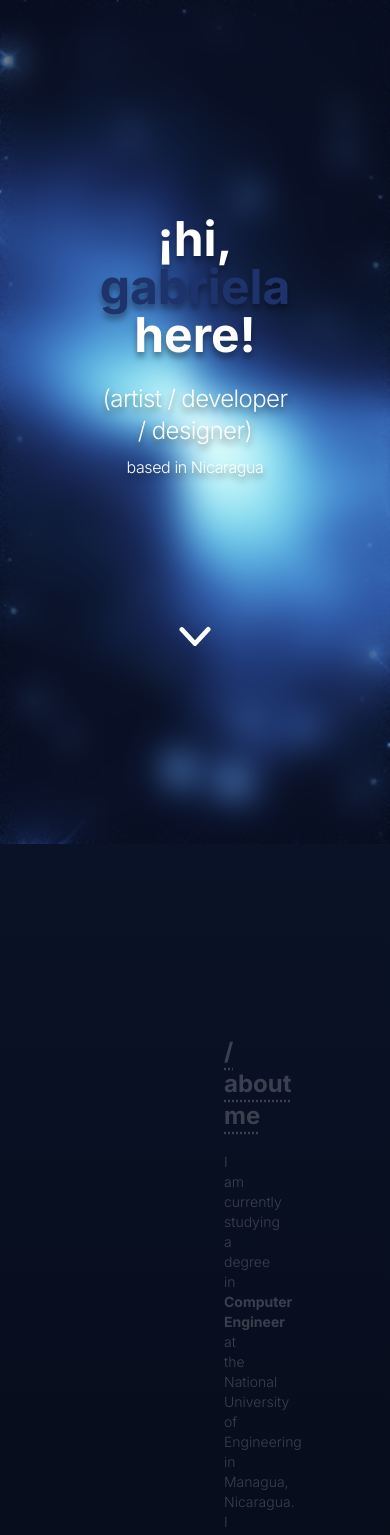
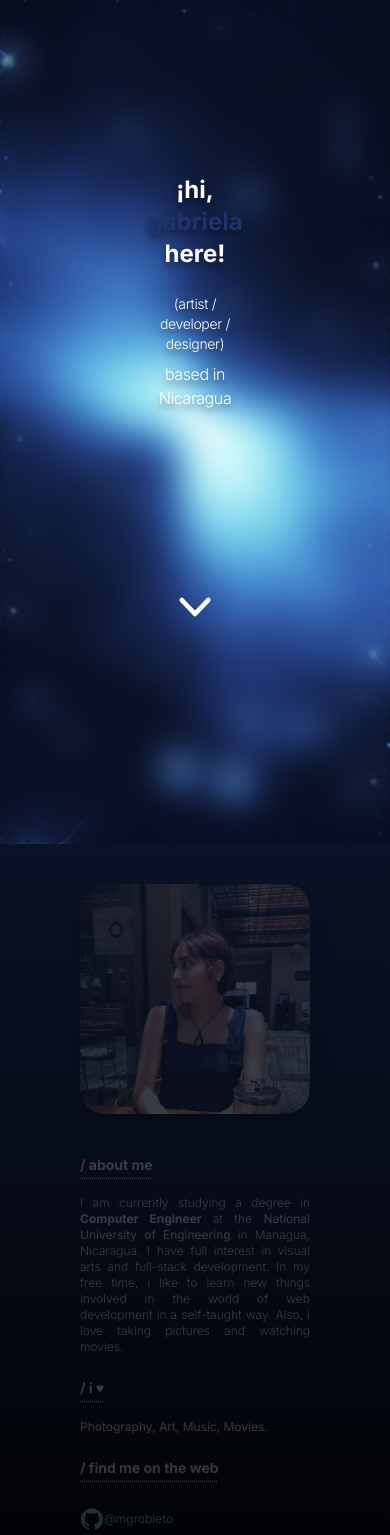
Before and after one commit to mgrobleto/marobleto-homepage, a Next.js app: page / in a window 390 px wide. Shown: the top 1535 px of the page. Built offline with nearby package versions, Linux system fonts and the light colour scheme.

Commit message:
checking and fixing responsive design

```diff
--- a/src/app/page.tsx
+++ b/src/app/page.tsx
@@ -10,7 +10,6 @@ export default function Home() {
       <ScrollObserver>
         <Intro />
         <About />
-        <ProjectsIntro />
         <Works />
       </ScrollObserver>
     </main>
--- a/src/components/about.tsx
+++ b/src/components/about.tsx
@@ -32,19 +32,19 @@ const About : React.FC = () => {
     }
 
     return (
-        <section ref={refContainer} className='min-h-screen sticky top-0 -z-10 bg-gradient-to-b from-[#0A1227] to-black py-20' style={{
+        <section ref={refContainer} className='lg:min-h-screen sticky top-0 -z-0 bg-gradient-to-b from-[#0A1227] to-black py-10 xl:py-20' style={{
             transform: `translateY(${progress})`
         }}>
-            <div className='flex flex-col xl:flex-row mx-20 py-28 px-36 justify-between'>
-                <div className='about-info-container flex flex-col max-w-2xl text-justify'>
-                    <div className={`${s.aboutText} about-introduction mb-5`} style={{
+            <div className='flex flex-col-reverse items-center xl:flex-row max-w-screen mx-20 xl:py-28 xl:px-36 justify-between'>
+                <div className='about-info-container flex flex-col max-w-2xl text-justify mt-10'>
+                    <div className={`${s.aboutText} about-introduction mb-auto xl:mb-5`} style={{
                         opacity: opacityForBlock(progress, 1)
                     }}>
                         <div className='about-introduction leading-tight'>
-                            <strong className='text-2xl md:text-3xl underline underline-offset-8 decoration-dotted'>/ about me</strong>
-                            <p className='text-sm font-light md:text-xl my-5'>
+                            <strong className='text-sm xl:text-3xl underline underline-offset-8 decoration-dotted'>/ about me</strong>
+                            <p className='text-xs font-light xl:text-xl my-5'>
                                 I am currently studying a degree in <b className='font-bold'>Computer Engineer </b>
-                                at the National University of Engineering in Managua, Nicaragua.
+                                at the <strong> National University of Engineering</strong> in Managua, Nicaragua.
                                 I have full interest in visual arts and full-stack development.
                                 In my free time, i like to learn new things involved in the world
                                 of web development in a self-taught way. Also, i love taking
@@ -52,22 +52,22 @@ const About : React.FC = () => {
                             </p>
                         </div>
                     </div>
-                    <div className={`${s.aboutText} about-hobbies mb-5 inline-block after:content-['_']`} style={{
+                    <div className={`${s.aboutText} about-hobbies xl:mb-5 inline-block after:content-['_']`} style={{
                         opacity: opacityForBlock(progress, 1)
                     }}>
                         <div className='about-introduction'>
-                            <strong className='text-2xl md:text-3xl underline underline-offset-8 decoration-dotted'>/ i ♥</strong>
-                            <p className='text-sm md:text-xl my-5'>
+                            <strong className='text-sm xl:text-3xl underline underline-offset-8 decoration-dotted'>/ i ♥</strong>
+                            <p className='text-xs xl:text-xl my-5'>
                                 Photography, Art, Music, Movies.
                             </p>
                         </div>
                     </div>
-                    <div className={`${s.aboutText} about-hobbies mb-5 inline-block`} style={{
+                    <div className={`${s.aboutText} about-hobbies xl:mb-5 inline-block`} style={{
                         opacity: opacityForBlock(progress, 1)
                     }}>
                         <div className='about-introduction'>
-                            <strong className='text-2xl md:text-3xl underline underline-offset-8 decoration-dotted'>/ find me on the web</strong>
-                            <div className='social-links flex flex-col text-[#92DEEF] text-sm md:text-md my-5'>
+                            <strong className='text-sm xl:text-3xl underline underline-offset-8 decoration-dotted'>/ find me on the web</strong>
+                            <div className='social-links flex flex-col text-[#92DEEF] text-xs lg:text-md my-5'>
                                 <SocialLink href='https://github.com/mgrobleto' icon={<GitHubIcon />}> @mgrobleto </SocialLink>
                                 <SocialLink href='https://www.instagram.com/marobleto/' icon={<InstagramIcon />}> @marobleto </SocialLink>
                                 <SocialLink href='https://twitter.com/marobleto_' icon={ <TwitterIcon  /> }> @marobleto_ </SocialLink>
@@ -75,17 +75,19 @@ const About : React.FC = () => {
                         </div>
                     </div>
                 </div>
-                <div className='about-image max-w-md transition-all duration-100 ease-in-out' style={{
-                    transform: `translateX(-${progress}rem)`,
+                <div className='about-image max-w-[500px] transition-all duration-100 ease-in-out' style={{
                     opacity: opacityForBlock(progress, 1),
-                }}>
+                    }}>
                     <Image
                         src="/assets/me.jpg"
+                        alt="about me photo"
                         layout='responsive'
-                        alt="about me photo"
-                        style={{borderRadius: '25px', boxShadow: '6px 13px 23px -5px rgba(0,0,0,.46)'}}
                         width={300}
-                        height={150}
+                        height={100}
+                        style={{
+                            borderRadius: 25,
+                            boxShadow: '6px 13px 23px -5px rgba(0,0,0,.46)',
+                        }}
                     />
                 </div>
             </div>
--- a/src/components/intro.tsx
+++ b/src/components/intro.tsx
@@ -38,17 +38,17 @@ const Intro : React.FC = () => {
                 fill
                 priority
             />
-            <div className="flex min-h-screen flex-col items-center justify-center p-24 backdrop-blur-lg">
-                <div className='p-12 font-bold z-10 drop-shadow-[0_5px_3px_rgba(0,0,0,0.4)] text-center flex-1 flex flex-col items-center justify-center'>
-                    <h1 className="mb-6 text-5xl xl:text-6xl">¡hi, <span className='text-[#1E336C]'>gabriela</span> here!</h1>
-                    <h2 className="font-light mb-2 text-2xl xl:text-2xl tracking-tight">
+            <div className="flex min-h-screen flex-col items-center justify-evenly p-24 backdrop-blur-lg">
+                <div className='p-12 font-bold z-10 drop-shadow-[0_5px_3px_rgba(0,0,0,0.4)] text-center flex flex-col items-center justify-center'>
+                    <h1 className="mb-6 text-2xl lg:text-6xl">¡hi, <span className='text-[#1E336C]'>gabriela</span> here!</h1>
+                    <h2 className="font-light mb-2 text-sm lg:text-2xl tracking-tight">
                         <p>(artist / developer / designer)</p>
                     </h2>
                     <h3 className='font-light mb-2 text-1xl xl:text-2xl tracking-tight'>
                         <p>based in Nicaragua</p>
                     </h3>
                 </div>
-                <div className={`flex-grow-0 mx-auto pb-20 md:pb-0 transition-all duration-1000 ${
+                <div className={`flex-grow-0 mx-auto py-20 md:pb-0 transition-all duration-1000 ${
                     imageLoaded ? 'opacity-100' : 'opacity-0 -translate-y-10'
                 }`}>
                     <Image
--- a/src/components/projects-intro.tsx
+++ b/src/components/projects-intro.tsx
@@ -2,7 +2,6 @@
 
 import React, { useRef, useContext } from 'react';
 import Image from 'next/image';
-import s from '../styles/about.module.css'
 import { ScrollContext } from '@/utils/scroll-observer';
 
 const opacityForBlock = (sectionProgress: number, blockNo: number) => {
@@ -15,7 +14,7 @@ export const ProjectsIntro : React.FC = () => {
     const { scrollY } = useContext(ScrollContext)
     const refContainer = useRef<HTMLDivElement>(null)
 
-    const numOfPages = 3
+    const numOfPages = 2
     let progress = 0
 
     const { current : elContainer } = refContainer
@@ -28,9 +27,9 @@ export const ProjectsIntro : React.FC = () => {
     }
 
     return (
-        <section ref={refContainer} className={`min-h-screen sticky top-0 -z-10 bg-gradient-to-t from-[#0A1227] to-black flex flex-col items-center justify-center`}>
+        <section ref={refContainer} className={`h-[30vh] sticky top-0 -z-10 bg-gradient-to-t from-[#0A1227] to-black flex flex-col items-center`}>
             <div className='' style={{
-                opacity: opacityForBlock(progress, 1),
+                opacity: opacityForBlock(progress, 0),
                 transform: `translateY(${progress})`
             }}>
                 <h3 className="text-3xl md:text-4xl mb-10 font-bold text-center leading-tight">
--- a/src/pages/works/bekind.tsx
+++ b/src/pages/works/bekind.tsx
@@ -19,12 +19,12 @@ export const BeKindInfo : React.FC = () => {
     return (
         <>
             <div>Meet</div>
-            <div className='text-4xl md:text-5xl text-purple-600 font-semibold tracking-tight'>
+            <div className='text-sm md:text-5xl text-purple-600 font-semibold tracking-tight'>
                 <WorkLink href='https://github.com/J2rg3n-B3rm2d3z/FinalProject'>Be Kind</WorkLink>
             </div>
             <WorkDescription>
-                The idea if this project is to notify user&apos;s when a ATM has money or not.
-                This works as a collabortative notification between user&apos;s changing the ATM state wheter it
+                The idea of this project is to notify user&apos;s when a ATM has money or not.
+                This works in a collabortative way where users can change the ATM state wheter it
                 has money available or not.
             </WorkDescription>
             <WorkDetail title='Stack' color='rgb(147 51 234)'>
@@ -59,6 +59,7 @@ export const BeKindImages: React.FC = () => {
         >
             {SLIDES.map((index) => (
                 <SwiperSlide key={index}>
+                    <div className="my-5 xl:my-0">
                         <Image
                             src={beKindImageByIndex(index)}
                             alt="Your alt text"
@@ -69,6 +70,7 @@ export const BeKindImages: React.FC = () => {
                             }}
                             layout="responsive"
                         />
+                    </div>
                 </SwiperSlide>
             ))}
             <div className="swiper-pagination"></div>
```
Also changed, not shown: src/components/work.tsx (+10 -12 lines), src/components/works.tsx (+28 -5 lines), src/pages/works/adastrahub.tsx (+6 -4 lines), src/pages/works/codeland.tsx (+14 -10 lines), src/pages/works/inventaria-tec.tsx (+5 -3 lines). Lines whose indentation alone changed are shown as unchanged.
